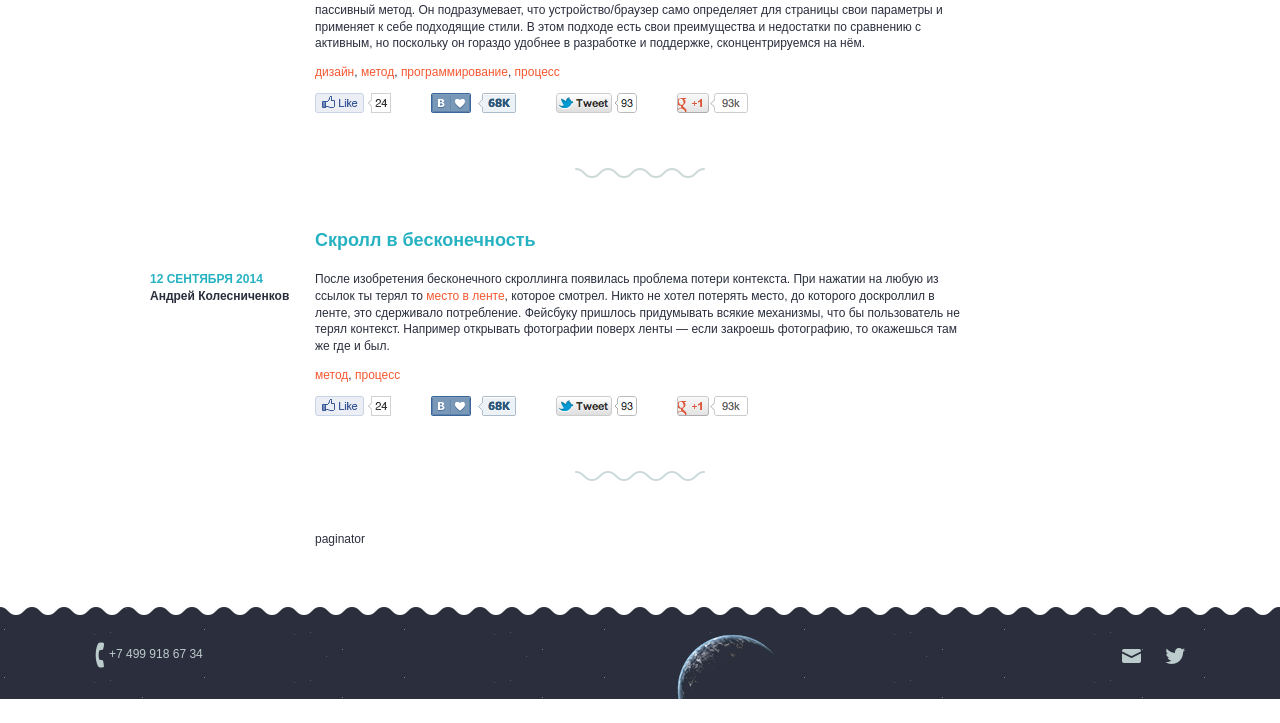
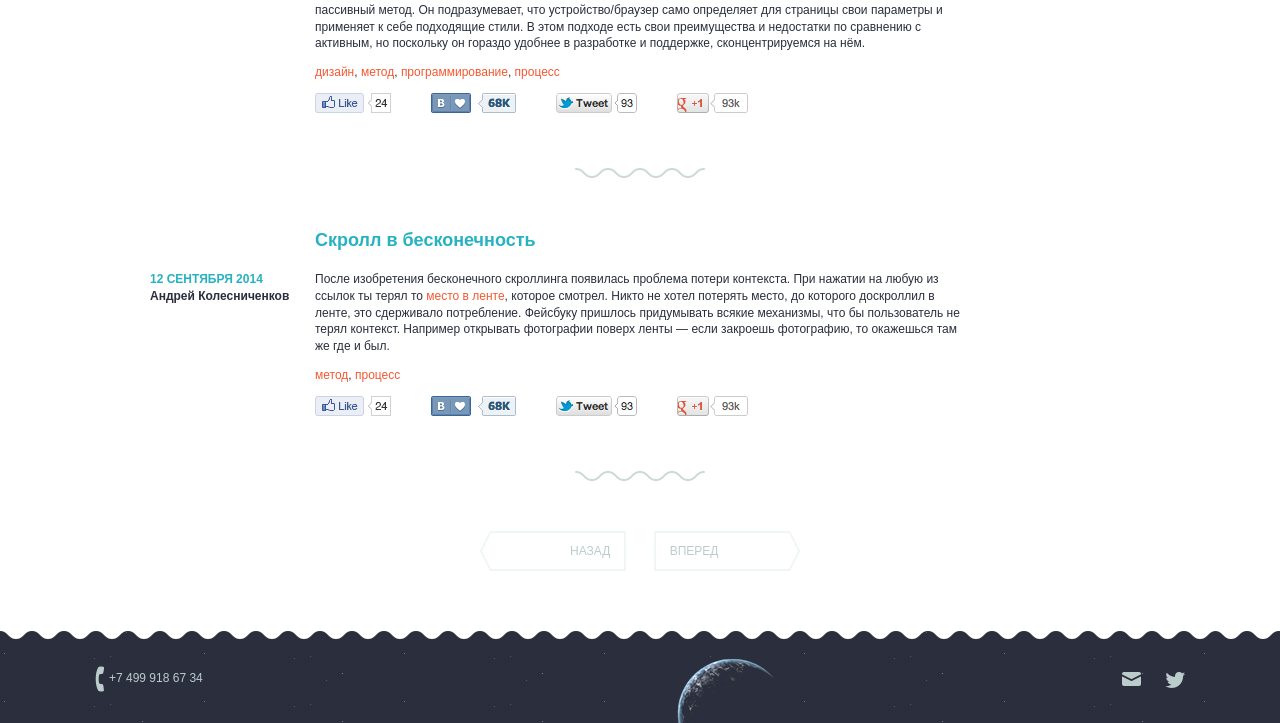
Before and after one commit to coderiver/express42, a plain HTML site: page blog.html in a window 1280 px wide. Shown: the part 934-1657 px from the top of the page. Before the commit the page ends 1633 px from the top, so only its background shows below. Drawn offline with Linux system fonts and the light colour scheme.

Commit message:
paginator

```diff
--- a/blog.html
+++ b/blog.html
@@ -96,7 +96,10 @@
 				</div>
 			</article>
 			<!-- BEGIN paginator -->
-			<div class="paginator">paginator</div>
+			<div class="paginator">
+				<a href="#777" class="paginator__nav paginator__prev">Назад</a>
+				<a href="#777" class="paginator__nav paginator__next">Вперед</a>
+			</div>
 			<!-- END paginator -->
 		</div>
 	</div>
--- a/sass/_main.sass
+++ b/sass/_main.sass
@@ -126,3 +126,52 @@
 		text-decoration: none
 		&:hover
 			text-decoration: none
+
+.paginator
+	text-align: center
+.paginator__nav
+	position: relative
+	display: inline-block
+	text-transform: uppercase
+	border: 2px solid $grey_light
+	color: $grey
+	font-size: 12px
+	line-height: 12px
+	padding: 12px 14px
+	width: 105px
+	text-decoration: none
+	&:hover
+		text-decoration: none
+		border-color: $grey
+		color: $orange
+	&:active
+		position: relative
+		top: 1px
+.paginator__prev
+	border-width: 2px 2px 2px 0
+	+border-radius(0 2px 2px 0)
+	text-align: right
+	margin: 0 12px 0 23px
+	&:before
+		position: absolute
+		top: -2px
+		left: -11px
+		content: ""
+		+s(pag_prev)
+	&:hover
+		&:before
+			+s(pag_prev_h)
+.paginator__next
+	border-width: 2px 0 2px 2px
+	+border-radius(2px 0 0 2px)
+	text-align: left
+	margin: 0 23px 0 12px
+	&:before
+		position: absolute
+		top: -2px
+		right: -11px
+		content: ""
+		+s(pag_next)
+	&:hover
+		&:before
+			+s(pag_next_h)
```
Also changed, not shown: css/screen.css, img/icons-s34c9e3131c.png (deleted), img/icons-s38cc79c8b1.png (added), img/icons/pag_next.png (added), img/icons/pag_next_h.png (added), img/icons/pag_prev.png (added), img/icons/pag_prev_h.png (added).
